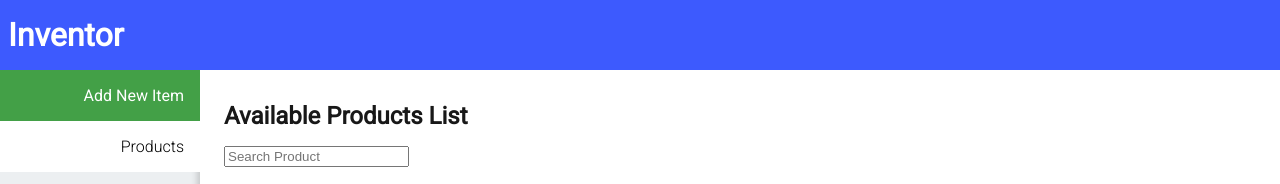
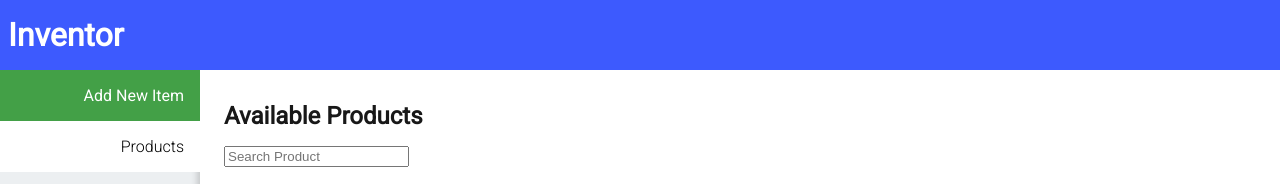
Before and after one commit to Samruddhi-Mulay-04/inventory-management, a React (Create React App) app: page / in a window 1280 px wide. Both pictures are taken after a click on the item "Products". Shown: the top 184 px of the page. Built offline with nearby package versions, Linux system fonts and the light colour scheme; no server answers.

Commit message:
Action test

```diff
--- a/src/App.js
+++ b/src/App.js
@@ -272,7 +272,7 @@ class ProductsTab extends React.Component {
   render() {
     return (
       <div className='ProductsTab'>
-        <h1>Available Products List</h1>
+        <h1>Available Products</h1>
         <input placeholder='Search Product' type='text' onChange={(e) => this.handleOnChangeSearch(e)} />
         <p>Showing all available products:</p>
         <table className='productTable'>
```
